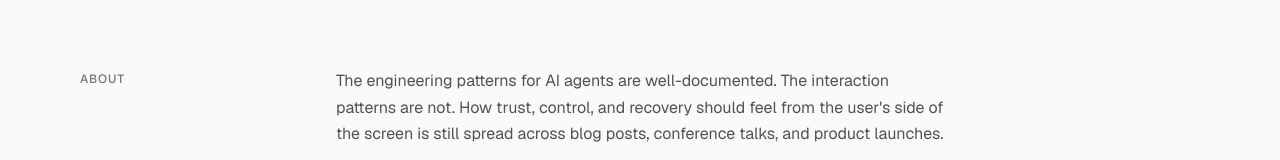
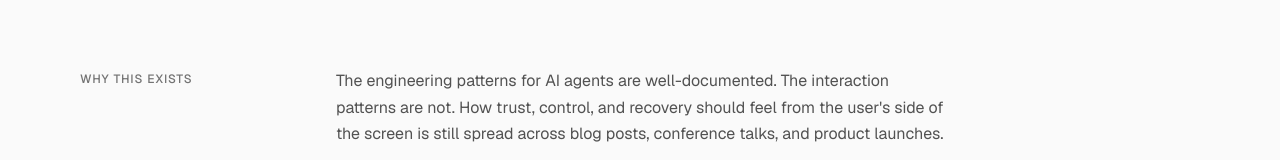
Before and after one commit to EricSparksJr/agent-inspector, a Next.js app: page / in a window 1280 px wide. Shown: the part 1302-1462 px from the top of the page. Built offline with nearby package versions, Linux system fonts and the light colour scheme.

Commit message:
Change 'About' text to 'Why this exists'

```diff
--- a/components/sections/AboutStrip.tsx
+++ b/components/sections/AboutStrip.tsx
@@ -10,7 +10,7 @@ export default function AboutStrip() {
               className="text-[12px] font-medium uppercase tracking-[0.08em]"
               style={{ color: "var(--text-subtle)" }}
             >
-              About
+              Why this exists
             </p>
           </div>
 
```
